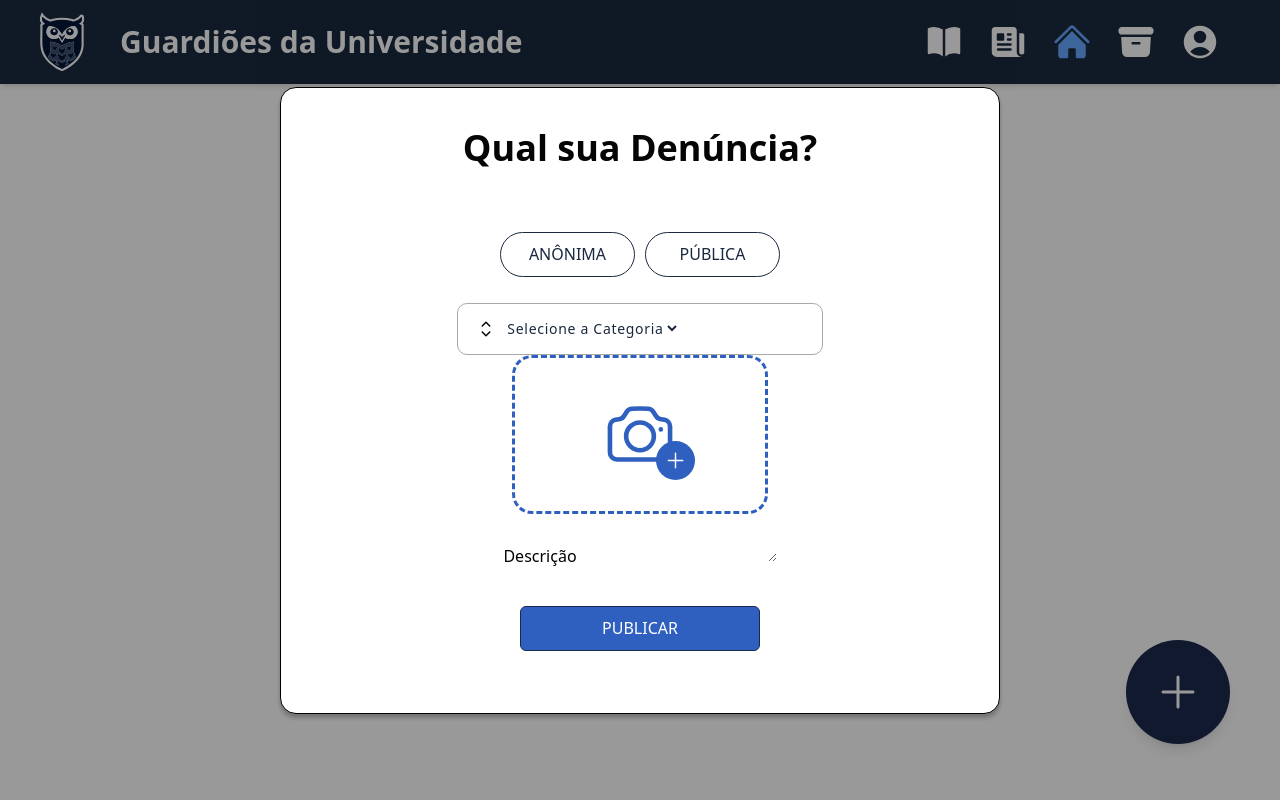
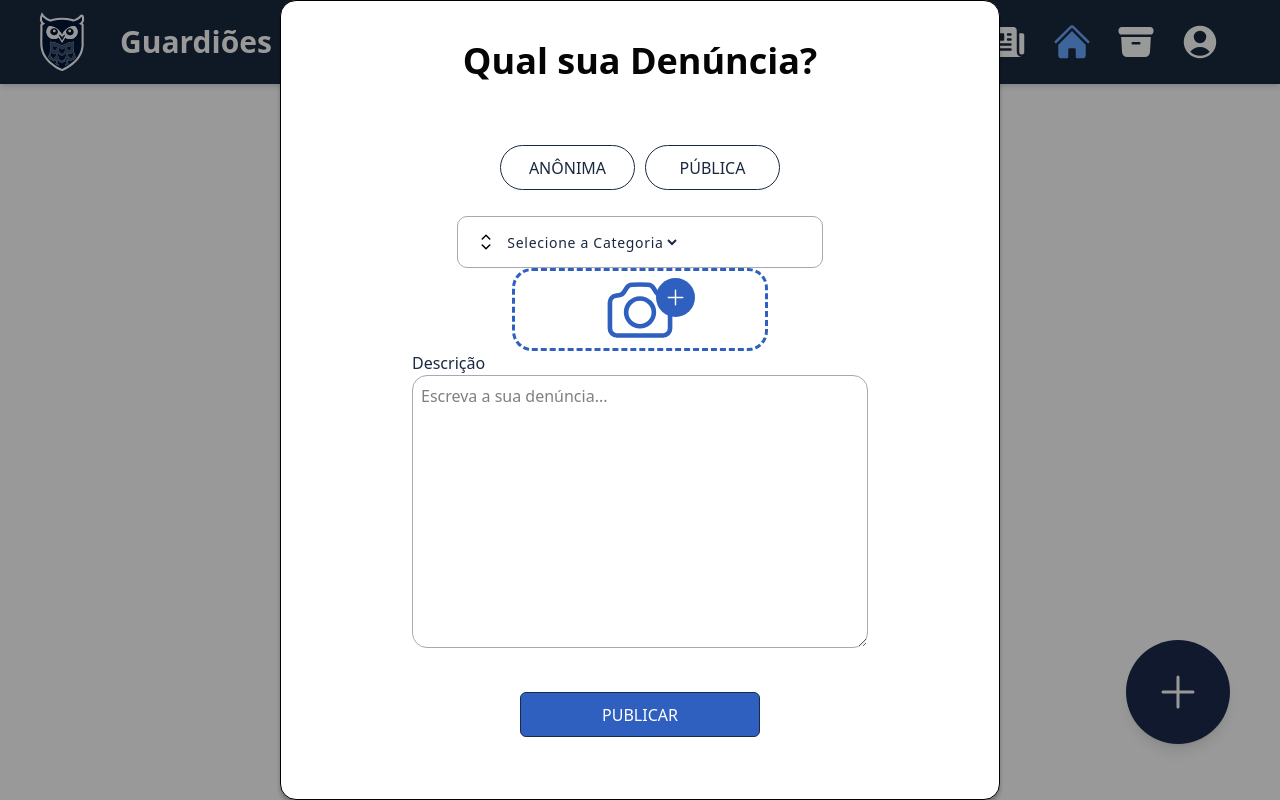
Before and after one commit to fga-eps-mds/2025.2-Valhalla, a Next.js app in the folder Front/: page /paginaDenuncia in a window 1280 px wide. Built offline with nearby package versions, Linux system fonts and the light colour scheme.

Commit message:
feat - estiliza campo de descrição
Co-authored-by: xLucasMelo <xLucasMelo@users.noreply.github.com>

```diff
--- a/Front/src/app/components/modalDenuncia/modalDenuncia.tsx
+++ b/Front/src/app/components/modalDenuncia/modalDenuncia.tsx
@@ -41,9 +41,15 @@ export default function ModalDenuncia ({isOpen}:DenunciaModalProps) {
                       </div>
                     </div>
 
+                    {/*Campo Descrição*/}
                     <div>
-                      <label htmlFor="descricao">Descrição</label>
-                      <textarea id="descricao" />
+                      <label htmlFor="descricao" className="text-body mb-1">Descrição</label>
+                      <div>
+                        <textarea id="descricao"
+                          className="w-[456px] h-[273px] rounded-[15px] border border-[var(--color-bordas)] p-2 "
+                          placeholder="Escreva a sua denúncia..."
+                         />
+                      </div>
                     </div>
 
                     <button
```
